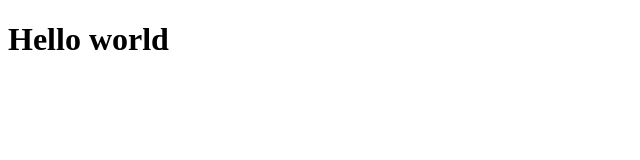
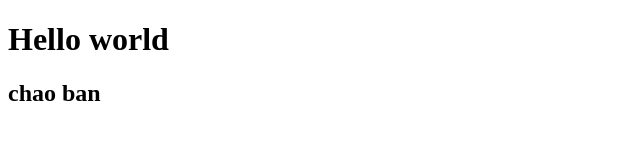
Before and after one commit to Tnphien06/new-demo, a plain HTML site: page index.html in a window 1280 px wide. Shown: the whole page, without its empty margins (0-640 px from the left). Drawn offline with Linux system fonts and the light colour scheme.

Commit message:
Update index.html

```diff
--- a/index.html
+++ b/index.html
@@ -8,6 +8,7 @@
 </head>
 <body>
     <h1>Hello world</h1>
+    <h2> chao ban</h2>
 
 </body>
 </html>
```
